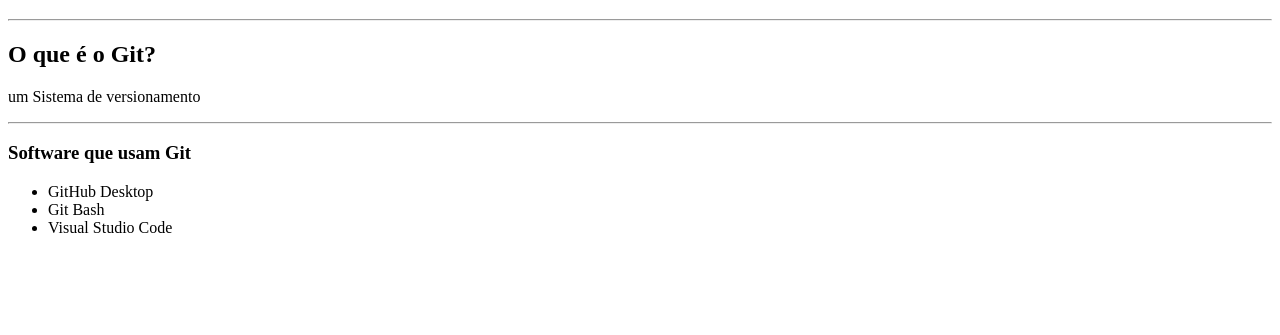
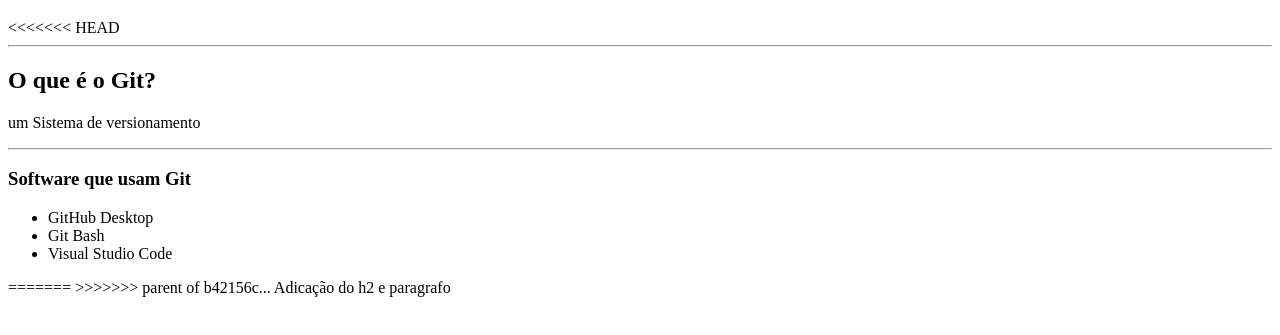
Before and after one commit to traves8/exemplo, a plain HTML site: page index.html in a window 1280 px wide. Shown: the part 61-396 px from the top of the page. Drawn offline with Linux system fonts and the light colour scheme.

Commit message:
Reversão de Comit

```diff
--- a/index.html
+++ b/index.html
@@ -6,6 +6,7 @@
 </head>
 <body>
     <h1> Meu Primeiro arquivo Github</h1>
+<<<<<<< HEAD
     <hr>
     <h2> O que é o Git?</h2>
 
@@ -20,5 +21,7 @@
         <li> Visual Studio Code</li>
 
     </ul>
+=======
+>>>>>>> parent of b42156c... Adicação do h2 e paragrafo
 </body>
 </html>
```
